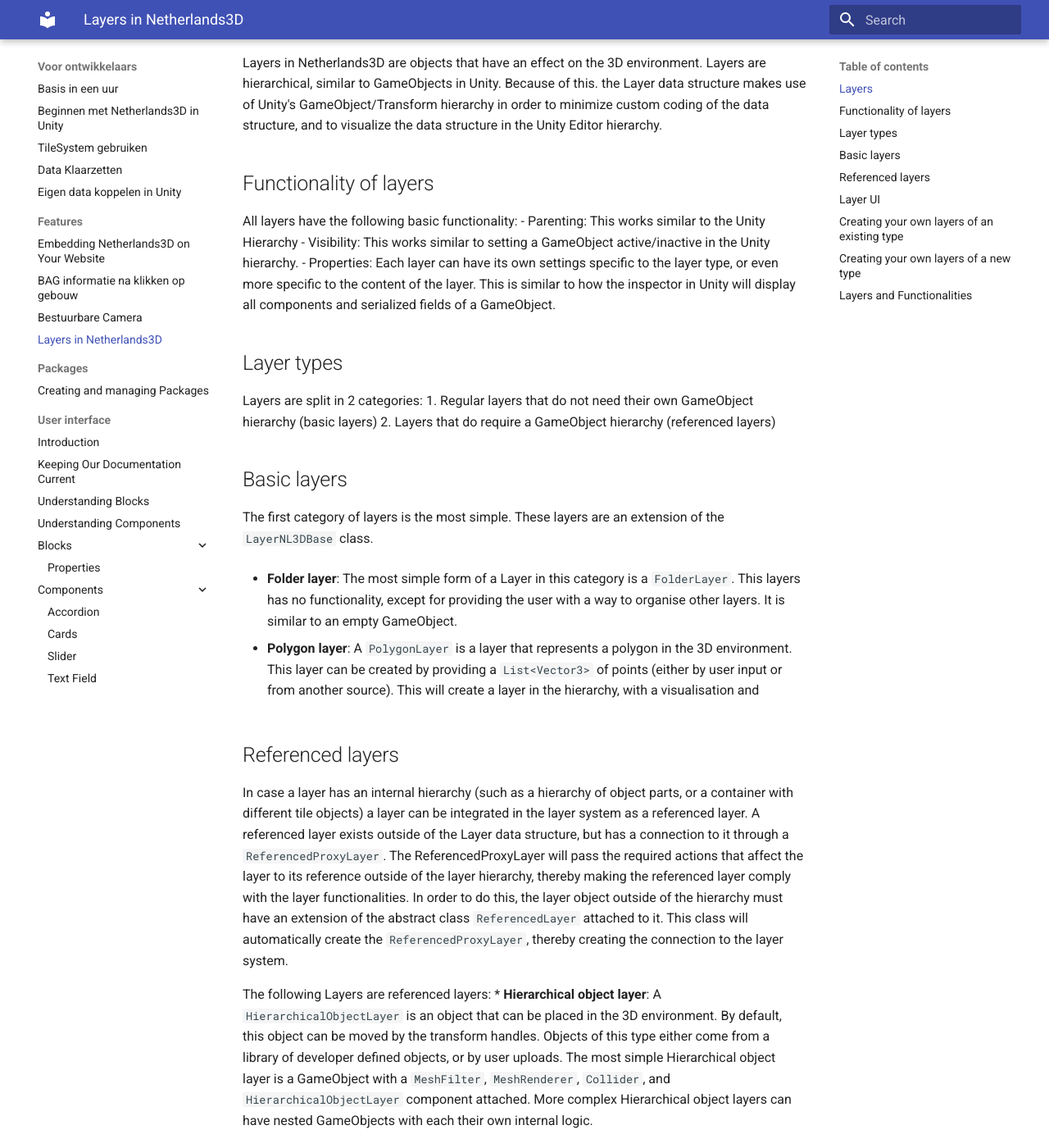
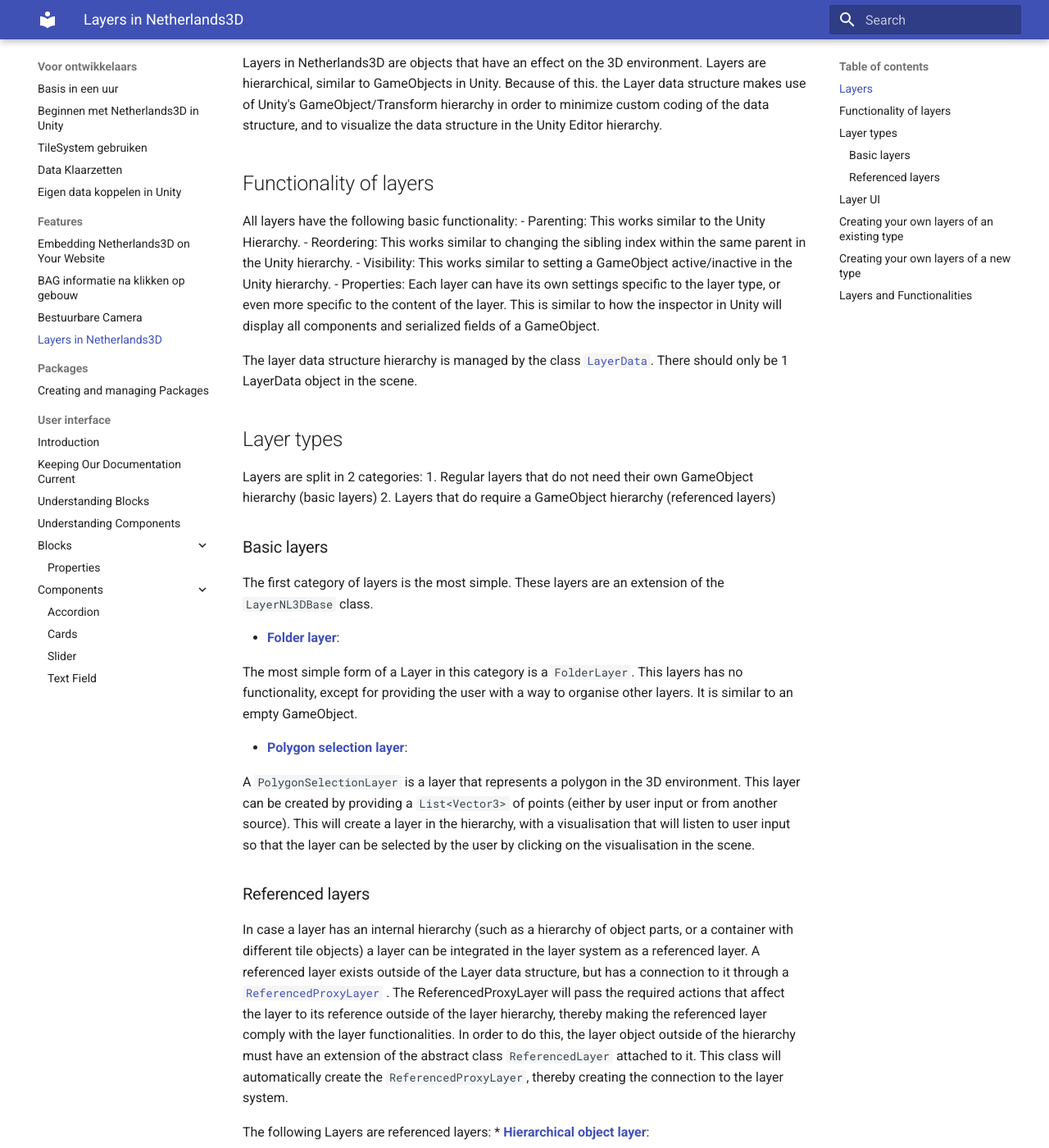
Before and after one commit to Netherlands3D/docs, an MkDocs documentation site: the page built from docs/Layers.md, in a window 1280 px wide and 1400 px high, scrolled down 255 px. Shown: the whole window at 82% size. Built offline with MkDocs 1.6.1 and Material for MkDocs 9.7.7, drawn with Linux system fonts in a browser that asks for light colours; some of the changed text lies outside the part shown.

Commit message:
Processed feedback on PR 3

```diff
--- a/docs/Layers.md
+++ b/docs/Layers.md
@@ -6,42 +6,57 @@
 
 ## Functionality of layers
 All layers have the following basic functionality:
-- Parenting: This works similar to the Unity Hierarchy
+- Parenting: This works similar to the Unity Hierarchy.
+- Reordering: This works similar to changing the sibling index within the same parent in the Unity hierarchy.
 - Visibility: This works similar to setting a GameObject active/inactive in the Unity hierarchy.
 - Properties: Each layer can have its own settings specific to the layer type, or even more specific to the content of the layer. This is similar to how the inspector in Unity will display all components and serialized fields of a GameObject.
+
+The layer data structure hierarchy is managed by the class [`LayerData`](https://github.com/Netherlands3D/twin/blob/main/Assets/Scripts/Layers/LayerData.cs). There should only be 1 LayerData object in the scene.
 
 ## Layer types
 Layers are split in 2 categories:
 1. Regular layers that do not need their own GameObject hierarchy (basic layers)
 2. Layers that do require a GameObject hierarchy (referenced layers)
 
-## Basic layers
+### Basic layers
 The first category of layers is the most simple. These layers are an extension of the `LayerNL3DBase` class.
 
-* **Folder layer**: The most simple form of a Layer in this category is a `FolderLayer`. This layers has no functionality, except for providing the user with a way to organise other layers. It is similar to an empty GameObject.
+* **[Folder layer](https://github.com/Netherlands3D/twin/blob/main/Assets/Scripts/Layers/LayerTypes/FolderLayer.cs)**:
 
-* **Polygon layer**: A `PolygonLayer` is a layer that represents a polygon in the 3D environment. This layer can be created by providing a `List<Vector3>` of points (either by user input or from another source). This will create a layer in the hierarchy, with a visualisation and
+The most simple form of a Layer in this category is a `FolderLayer`. This layers has no functionality, except for providing the user with a way to organise other layers. It is similar to an empty GameObject.
 
-## Referenced layers
-In case a layer has an internal hierarchy (such as a hierarchy of object parts, or a container with different tile objects) a layer can be integrated in the layer system as a referenced layer. A referenced layer exists outside of the Layer data structure, but has a connection to it through a `ReferencedProxyLayer`. The ReferencedProxyLayer will pass the required actions that affect the layer to its reference outside of the layer hierarchy, thereby making the referenced layer comply with the layer functionalities.
+* **[Polygon selection layer](https://github.com/Netherlands3D/twin/blob/main/Assets/Scripts/Layers/LayerTypes/PolygonSelectionLayer.cs)**:
+
+A `PolygonSelectionLayer` is a layer that represents a polygon in the 3D environment. This layer can be created by providing a `List<Vector3>` of points (either by user input or from another source). This will create a layer in the hierarchy, with a visualisation that will listen to user input so that the layer can be selected by the user by clicking on the visualisation in the scene.
+
+### Referenced layers
+In case a layer has an internal hierarchy (such as a hierarchy of object parts, or a container with different tile objects) a layer can be integrated in the layer system as a referenced layer. A referenced layer exists outside of the Layer data structure, but has a connection to it through a [`ReferencedProxyLayer`](https://github.com/Netherlands3D/twin/blob/main/Assets/Scripts/Layers/LayerTypes/ReferencedProxyLayer.cs) . The ReferencedProxyLayer will pass the required actions that affect the layer to its reference outside of the layer hierarchy, thereby making the referenced layer comply with the layer functionalities.
 In order to do this, the layer object outside of the hierarchy must have an extension of the abstract class `ReferencedLayer` attached to it. This class will automatically create the `ReferencedProxyLayer`, thereby creating the connection to the layer system.
 
 The following Layers are referenced layers:
-* **Hierarchical object layer**:
+* **[Hierarchical object layer](https://github.com/Netherlands3D/twin/blob/main/Assets/Scripts/Layers/LayerTypes/HierarchicalObjectLayer.cs)**:
+
 A `HierarchicalObjectLayer` is an object that can be placed in the 3D environment. By default, this object can be moved by the transform handles. Objects of this type either come from a library of developer defined objects, or by user uploads. The most simple Hierarchical object layer is a GameObject with a `MeshFilter`, `MeshRenderer`, `Collider`, and `HierarchicalObjectLayer` component attached. More complex Hierarchical object layers can have nested GameObjects with each their own internal logic.
 
-* **Cartesian tile layer**:
+* **[Cartesian tile layer](https://github.com/Netherlands3D/twin/blob/main/Assets/Scripts/Layers/LayerTypes/CartesianTileLayer.cs)**:
+
 A `CartesianTileLayer` is a layer that makes use of the Netherlands3D custom tile file format. The objects and tiles in the layer are managed by the `TileHandler` and through the class `CartesianTileLayer` can interact with the layer system. For more information see the section on Cartesian Tiles.
 
-* **3D tile layer**:
+* **[3D tile layer](https://github.com/Netherlands3D/twin/blob/main/Assets/Scripts/Layers/LayerTypes/Tile3DLayer2.cs)**:
+
 A `Tile3DLayer2` is a layer that makes use of the 3D Tiles file format. These layers are managed by `Read3DTileset` and through the class `Tile3DLayer2` can interact with the layer system. For more information see the section on 3D Tiles.
 
-* **Object scatter layer**:
-An `ObjectScatterLayer` is a special type of layer that will scatter the combined mesh of a `HierarchicalObjectLayer` in the area defined by a `PolygonLayer`. To do this, creat a `PolygonLayer` and make a `HierarchicalObjectLayer` the child of the `PolygonLayer`. This will convert the `HierarchicalObjectLayer` to an `ObjectScatterLayer`. Unparenting the ObjectScatterLayer from a PolygonLayer will revert the layer back to a `HierarchicalObjectLayer`. The `ObjectScatterLayer` has scatter settings that determine how the scattering should occur. The scattering is achieved through GPUInstancing, and therefore the mesh and material should support this. All objects in the ObjectLibrary support scattering.
+* **[Object scatter layer](https://github.com/Netherlands3D/twin/blob/main/Assets/Scripts/Layers/LayerTypes/ObjectScatterLayer.cs)**:
+
+An `ObjectScatterLayer` is a special type of layer that will scatter the combined mesh of a `HierarchicalObjectLayer` in the area defined by a `PolygonLayer`. To do this, create a `PolygonLayer` and make a `HierarchicalObjectLayer` the child of the `PolygonLayer`. This will convert the `HierarchicalObjectLayer` to an `ObjectScatterLayer`. Unparenting the ObjectScatterLayer from a PolygonLayer will revert the layer back to a `HierarchicalObjectLayer`. The `ObjectScatterLayer` has scatter settings that determine how the scattering should occur.
+
+!!! warning
+
+    The scattering is achieved through GPUInstancing, and therefore the mesh and material should support this. All objects in the ObjectLibrary support scattering.
 
 ## Layer UI
-Each Layer can have an associated UI component defined by the class `LayerUI`. This component controls the UI elements associated with the layer. Interacting with the LayerUI will affect the corresponding `LayerNL3DBase`.
-The Layer UI hierarcy is managed by `LayerManager`. This class holds a references to the layer type icons that are requested by LayerUI.
+Each Layer can have an associated UI component defined by the class [`LayerUI`](https://github.com/Netherlands3D/twin/blob/main/Assets/Scripts/Layers/LayerUI.cs). This component controls the UI elements associated with the layer. Interacting with the LayerUI will affect the corresponding `LayerNL3DBase`.
+The Layer UI hierarcy is managed by [`LayerManager`](https://github.com/Netherlands3D/twin/blob/main/Assets/Scripts/Layers/LayerManager.cs). This class holds a references to the layer type icons that are requested by LayerUI.
 
 ## Creating your own layers of an existing type
 In order to add one of your own layers as an option through the existing UI, the following steps should be followed:
```
